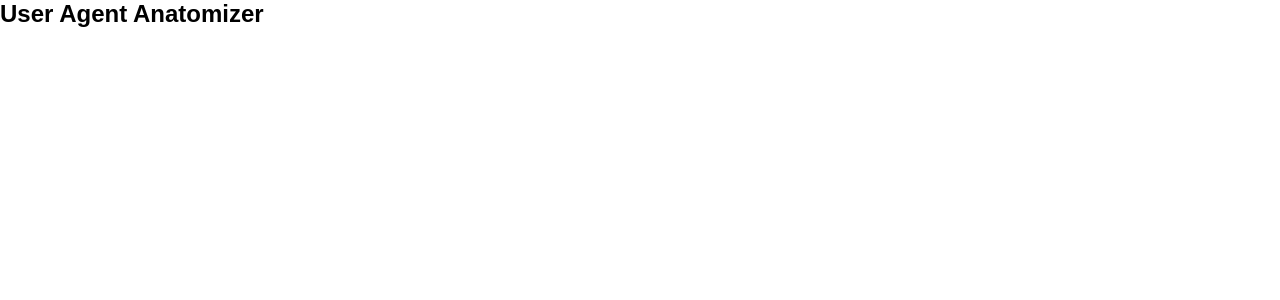
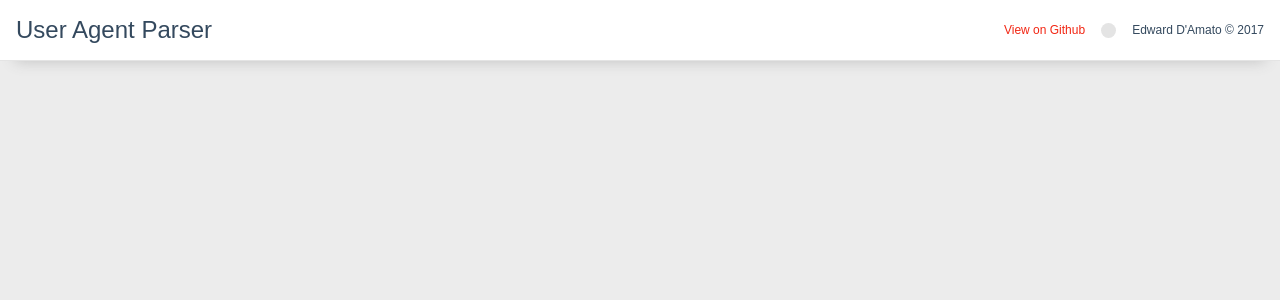
Before and after one commit to edwarddamato/ua-anatomizer, a React app: page / in a window 1280 px wide. Shown: the top 300 px of the page. Built offline with nearby package versions, Linux system fonts and the light colour scheme.

Commit message:
Add Header component

```diff
--- a/package.json
+++ b/package.json
@@ -1,5 +1,5 @@
 {
-  "name": "useragent-anatomizer",
+  "name": "ua-anatomizer",
   "version": "0.0.1",
   "description": "User Agent Anatomizer",
   "scripts": {
--- a/src/components/App/App.jsx
+++ b/src/components/App/App.jsx
@@ -1,4 +1,5 @@
 import React from 'react';
+import Header from '../Header';
 import './App.scss';
 
 class App extends React.Component {
@@ -13,7 +14,7 @@ class App extends React.Component {
   render () {
     return (
       <section className="root_container">
-        <h1>User Agent Anatomizer</h1>
+        <Header />
       </section>
     );
   }
--- a/src/components/App/App.scss
+++ b/src/components/App/App.scss
@@ -12,6 +12,10 @@ body {
   color: $primary-color;
 }
 
+a {
+  text-decoration: none;
+}
+
 * {
   box-sizing: border-box;
 }
@@ -19,7 +23,6 @@ body {
 h1 {
   margin: 0;
   padding: 0;
-  margin-bottom: 20px;
 }
 
 ul {
--- /dev/null
+++ b/src/components/Header/Header.jsx
@@ -0,0 +1,20 @@
+import React from 'react';
+import './Header.scss';
+
+const Header = () => (
+  <header className="header">
+    <h1 className="header_title">User Agent Parser</h1>
+    <nav className="header_nav">
+      <ul className="header_nav-list">
+        <li className="header_nav-item">
+          <a className="header_nav-link" href="https://github.com/edwarddamato/ua-anatomizer" rel="noopener noreferrer" target="_blank">View on Github</a>
+        </li>
+        <li className="header_nav-item">
+          Edward D&#39;Amato &copy; {(new Date()).getFullYear()}
+        </li>
+      </ul>
+    </nav>
+  </header>
+);
+
+export default Header;
--- /dev/null
+++ b/src/components/Header/Header.scss
@@ -0,0 +1,55 @@
+@import "../../styles/base";
+
+.header {
+  background-color: $white;
+  overflow: auto;
+  display: flex;
+  align-items: center;
+  justify-content: space-between;
+  box-shadow: 0 15px 15px -15px $grey;
+  border-bottom: 1px solid $light-grey;
+
+  &_title {
+    font-weight: 200;
+    font-size: 1.5rem;
+    text-align: right;
+    padding: $outer-padding;
+    color: $primary-color;
+    float: left;
+  }
+
+  &_nav {
+    float: right;
+    padding-right: $outer-padding;
+
+    &-list {
+      font-size: .75rem;
+    }
+
+    &-item {
+      float: left;
+      color: $primary-color;
+
+      &:after {
+        content: '';
+        width: 15px;
+        height: 15px;
+        border-radius: 50%;
+        display: block;
+        background-color: $light-grey;
+        float: left;
+        margin: 0 1rem 0 1rem;
+      }
+
+      &:first-child {
+        &:after {
+          display: none;
+        }
+      }
+    }
+
+    &-link {
+      @include link();
+    }
+  }
+}
--- /dev/null
+++ b/src/components/Header/index.js
@@ -0,0 +1,2 @@
+import Header from './Header.jsx';
+export default Header;
--- a/index.js
+++ b/src/components/parser/index.js
@@ -58,7 +58,7 @@ agents.forEach(agentString => {
   const agentBrowser = `${agent.browser.name} ${agent.browser.major}`;
   setKeyInStat('browsers', agentBrowser);
 
-  const agentDevice = typeof agent.device.vendor ===  typeof undefined ? 'Unknown' : `${agent.device.vendor} ${agent.device.model}`;
+  const agentDevice = typeof agent.device.vendor === typeof undefined ? 'Unknown' : `${agent.device.vendor} ${agent.device.model}`;
   setKeyInStat('devices', agentDevice);
 
   const agentOS = `${agent.os.name} ${agent.os.version.split('.')[0]}`;
--- a/src/styles/_mixins.scss
+++ b/src/styles/_mixins.scss
@@ -1,6 +1,16 @@
+@import "_vars";
+
 @mixin center() {
   position: fixed;
   top: 50%;
   left: 50%;
   transform: translate(-50%, 50%);
 }
+
+@mixin link () {
+  color: $secondary-color;
+}
+
+@mixin link--dark() {
+
+}
--- a/src/styles/_vars.scss
+++ b/src/styles/_vars.scss
@@ -1,9 +1,11 @@
 
-$bg-color: #fff;
-$primary-color: #000;
-$secondary-color: #f4424e;
-$grey: #777;
+$bg-color: #ECECEC;
+$primary-color: #34495E;
+$secondary-color: #F22613;
+$grey: #c0c0c0;
 $light-grey: #e4e4e4;
 $highlight: #f4f4f4;
 $alt-bg-color: $grey;
 $white: #fff;
+
+$outer-padding: 1rem;
```
